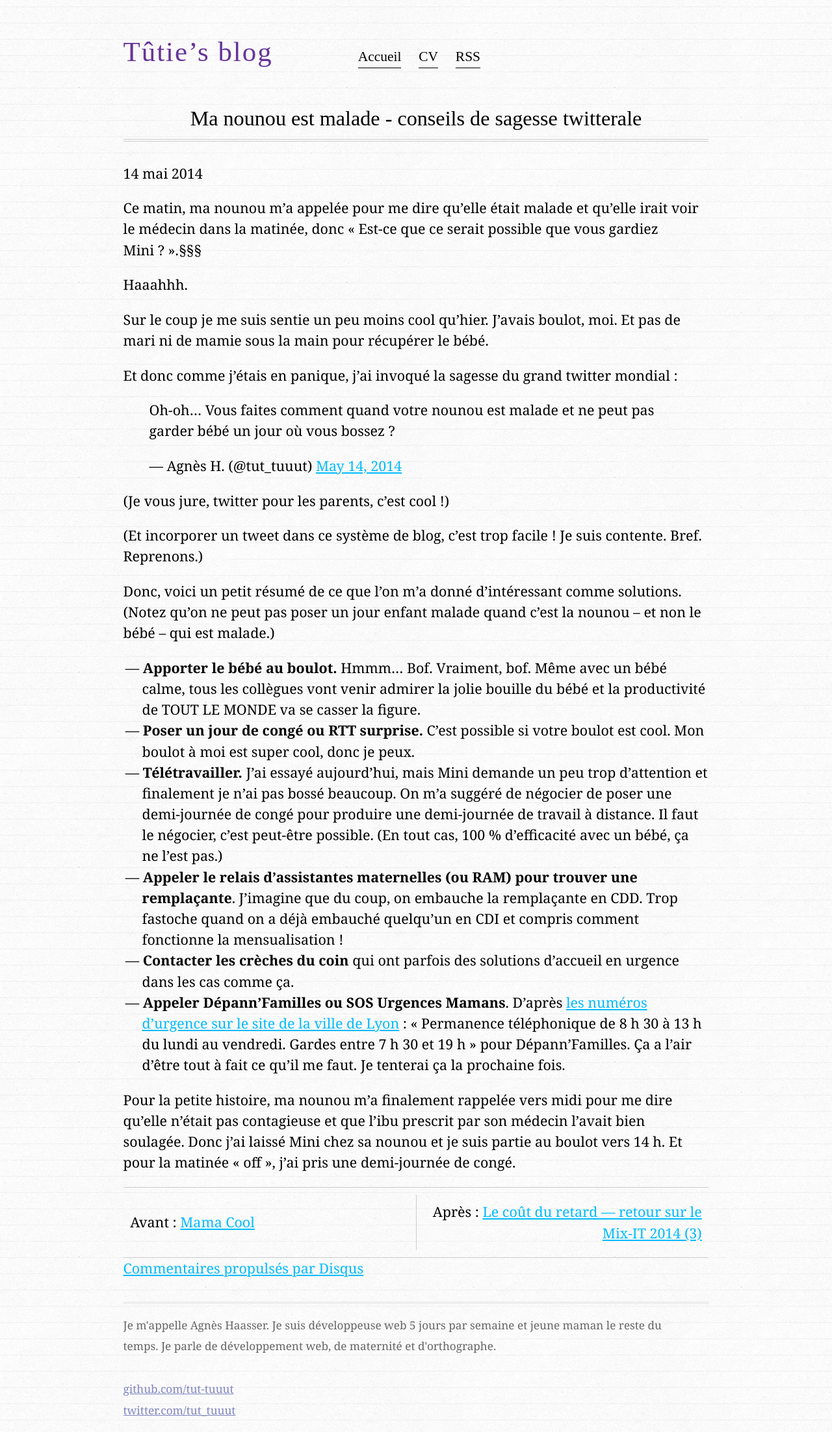
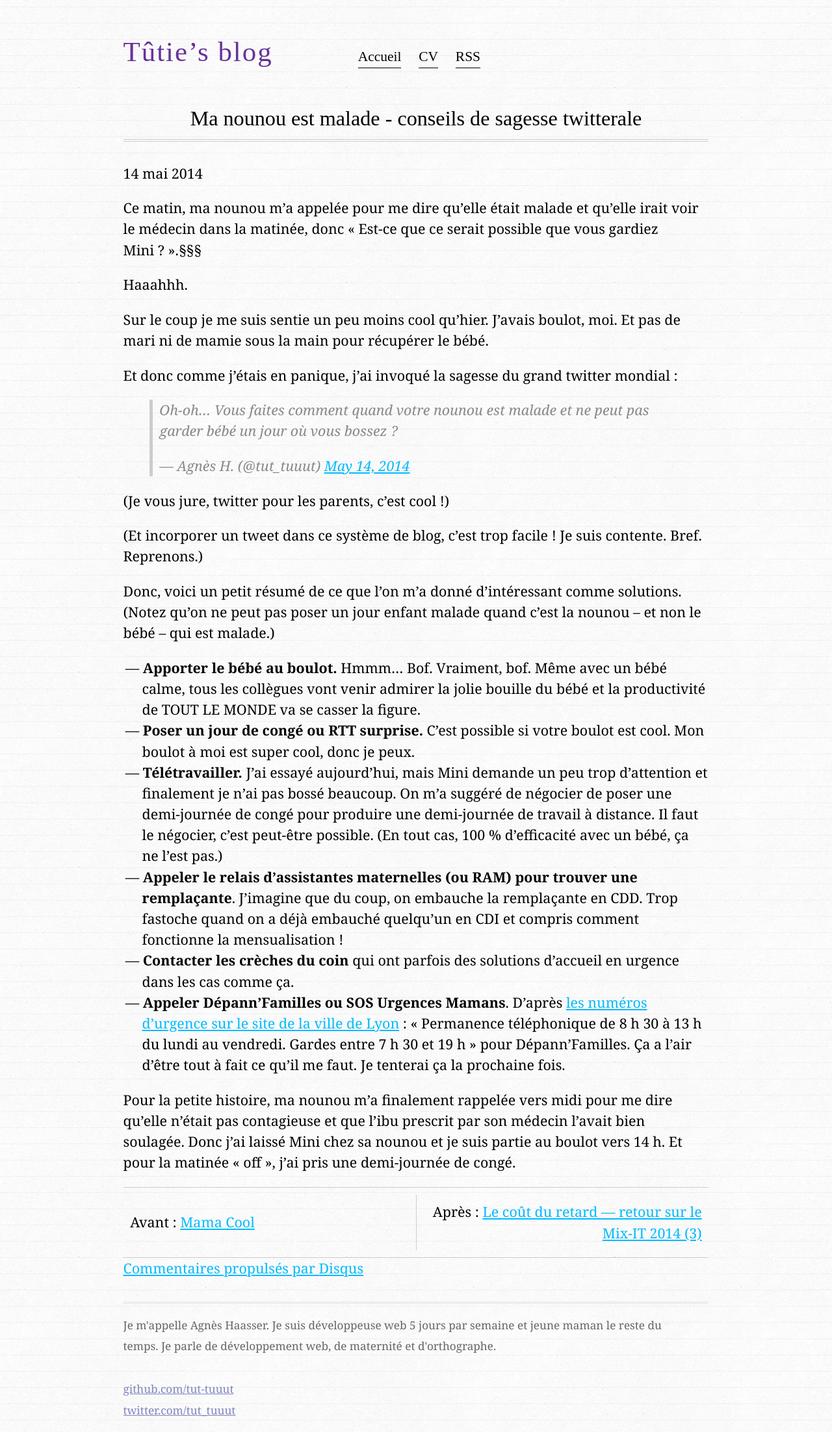
Before and after one commit to tut-tuuut/tut-tuuut.github.io, a Jekyll site: the page built from _posts/2014-05-14-nounou-malade.md, in a window 1280 px wide. Shown: the whole page at 65% size. Built offline with Jekyll 4.4.1, drawn with Linux system fonts in a browser that asks for light colours; comment, search, counter and statistics services are not loaded.

Commit message:
Add: style for blockquotes

```diff
--- a/css/main.css
+++ b/css/main.css
@@ -250,3 +250,9 @@ header h1 {
 .excerpt p {
   margin: 0;
 }
+blockquote {
+  color: #888;
+  font-style: italic;
+  border-left: 5px solid #ccc;
+  padding-left: .5em;
+}
```
